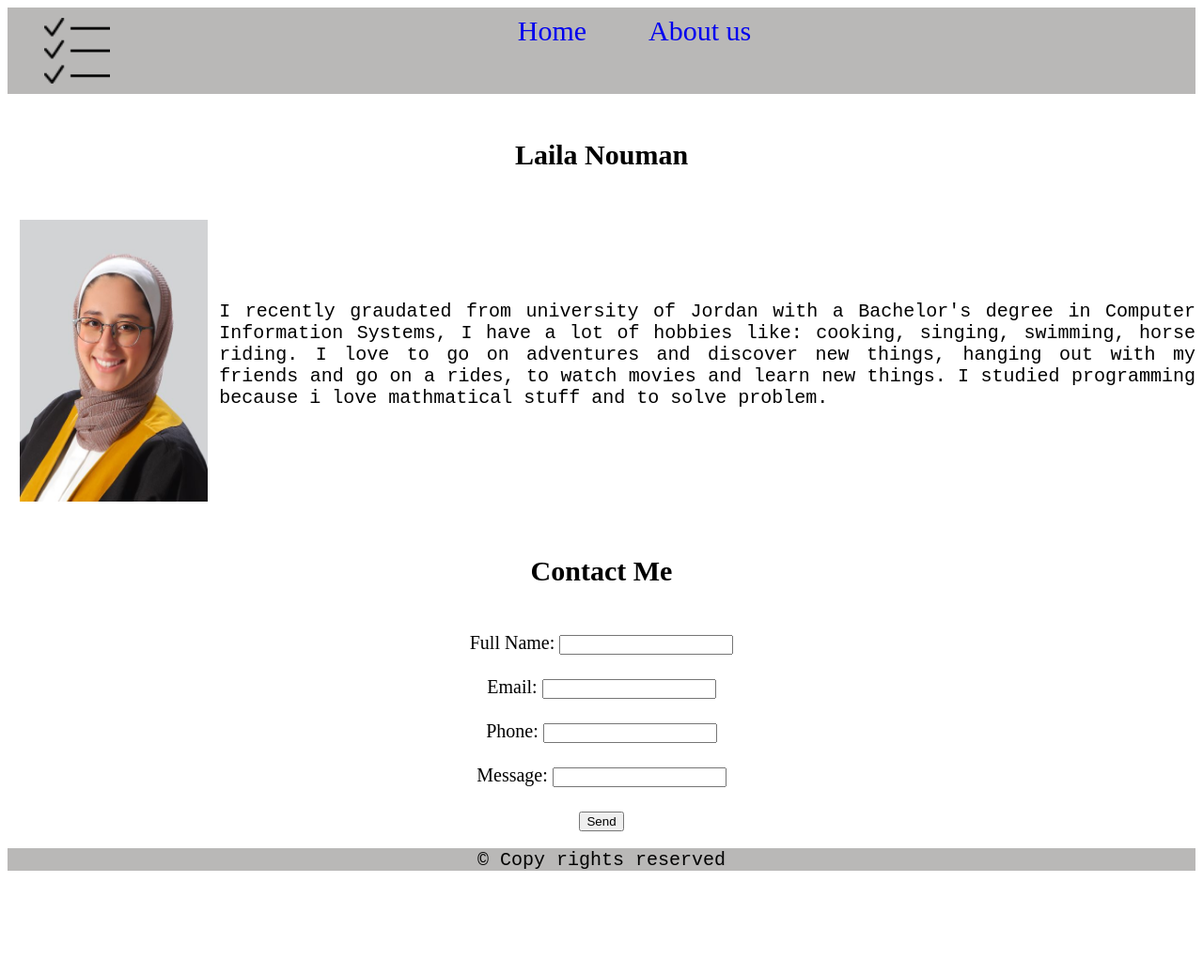
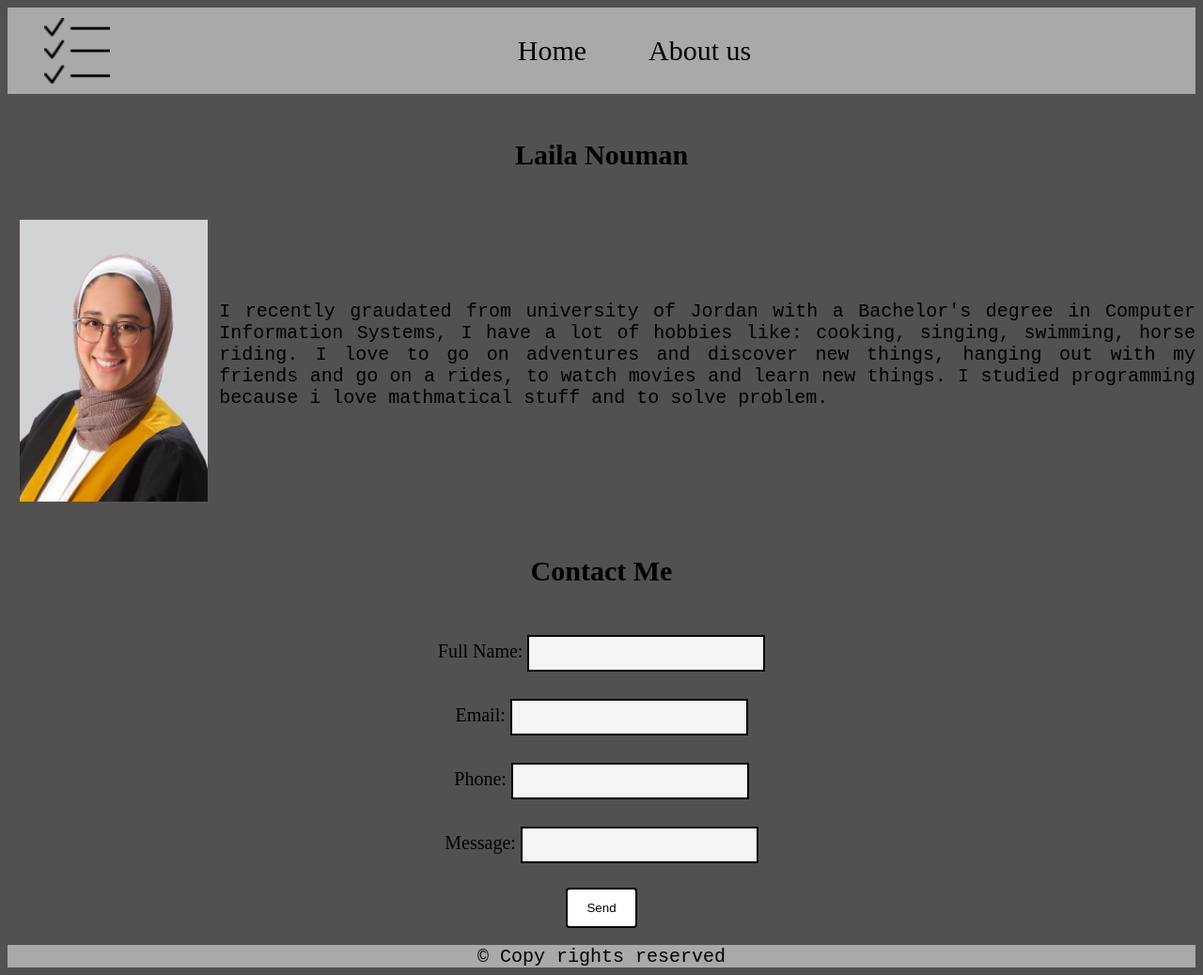
Before and after one commit to LailaNouman/todo-project, a plain HTML site: page About.html in a window 1280 px wide. Shown: the whole page at 94% size. Before the commit the page ends 935 px from the top, so only its background shows below. Drawn offline with Linux system fonts and the light colour scheme.

Commit message:
TaskJSdone

```diff
--- a/st.css
+++ b/st.css
@@ -1,5 +1,12 @@
 
+body {
+  background-color:rgb(83, 80, 80);
 
+}
+
+*{
+  color: black ;
+}
 .center {
     margin-left: auto;
     margin-right: auto;
@@ -12,11 +19,13 @@
   }
 
   header {
+    background-color: darkgray;
     display: flex;
     padding: .5rem 3%;
     justify-content: space-between;
+    align-items: center;
     font-size: 30px;
-    background-color:rgb(185, 184, 183);
+
  }
 
 a {
@@ -26,7 +35,7 @@ a {
 }
 
  footer {
-    background-color:rgb(185, 184, 183);
+  background-color: darkgray;
     text-align: center;
     font-size: 20px ;
   }
@@ -36,6 +45,23 @@ a {
       font-size: 20px;
   }
 
+  input[type=text] {
+    width: 20%;
+    padding: 10px 15px;
+    margin: 3px 0;
+    box-sizing: border-box;
+    border: 2px solid black;
+    background-color: whitesmoke;
+  }
+
+  input[type=button] {
+    background-color: white;
+    color: black;
+    padding: 12px 20px;
+    border: 2px solid black;
+    border-radius: 4px;
+    cursor: pointer;
+  }
 
   section {
     text-align:justify;
--- a/style.css
+++ b/style.css
@@ -1,3 +1,6 @@
+body {
+background-color: rgb(83, 80, 80);
+}
 
 * {
     margin: 0;
@@ -5,7 +8,8 @@
     outline: none;
     border: none;
     text-decoration: none;
-}
+    color: black;
+  }
 
 .center {
     margin-left: auto;
@@ -19,22 +23,22 @@
   }
 
 header {
+  background-color: darkgray;
    display: flex;
    padding: .5rem 3%;
    justify-content: space-between;
    align-items: center;
    font-size: 30px;
-   background-color:rgb(185, 184, 183);
 }
 
 footer {
-  background-color:rgb(185, 184, 183);
+  background-color:darkgray;
   text-align: center;
   font-size: 20px ;
 }
 
 table, th, td {
-  border: 1px solid black;
+  border: 2px solid white;
   width: 500px;
   height: 80px;
   font-size: 30px;
```
Also changed, not shown: app.js (added, +23 -0 lines), index.html (+1 -0 lines).
